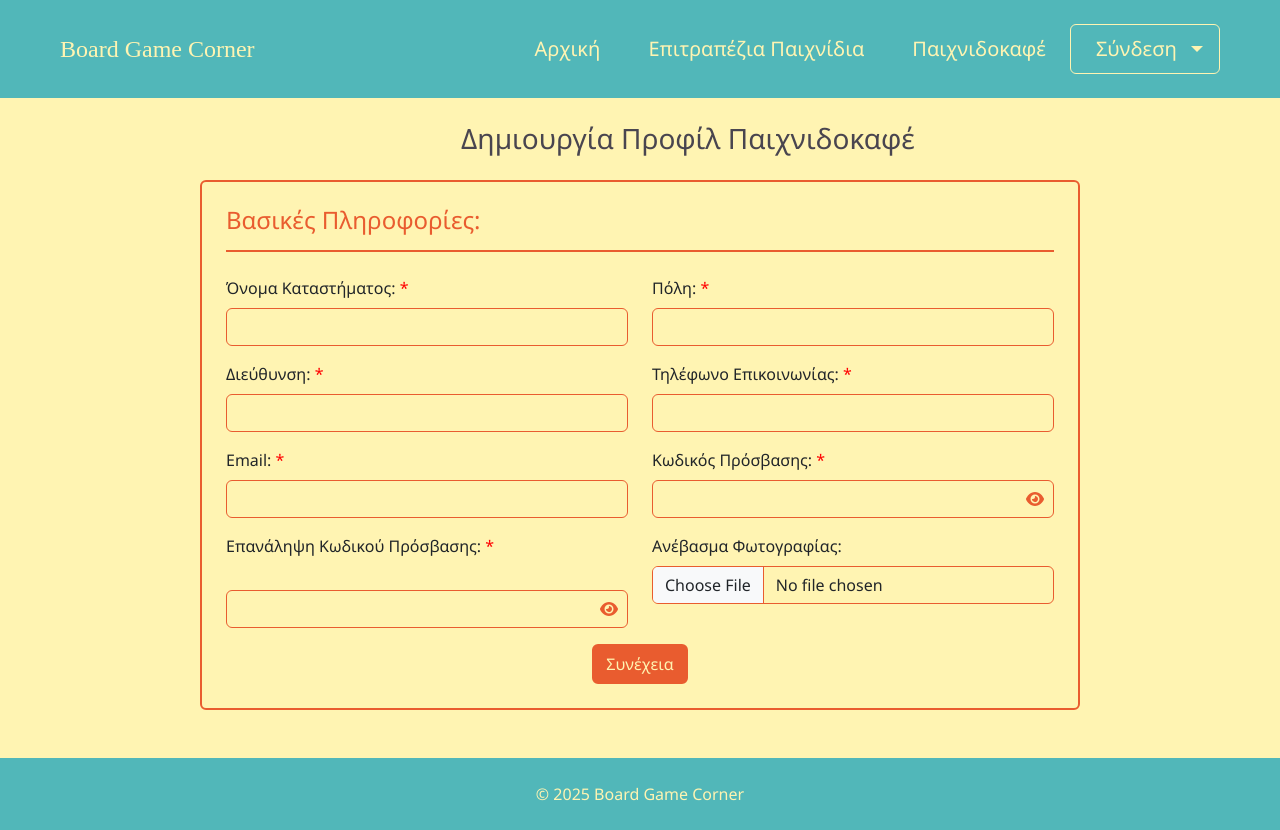
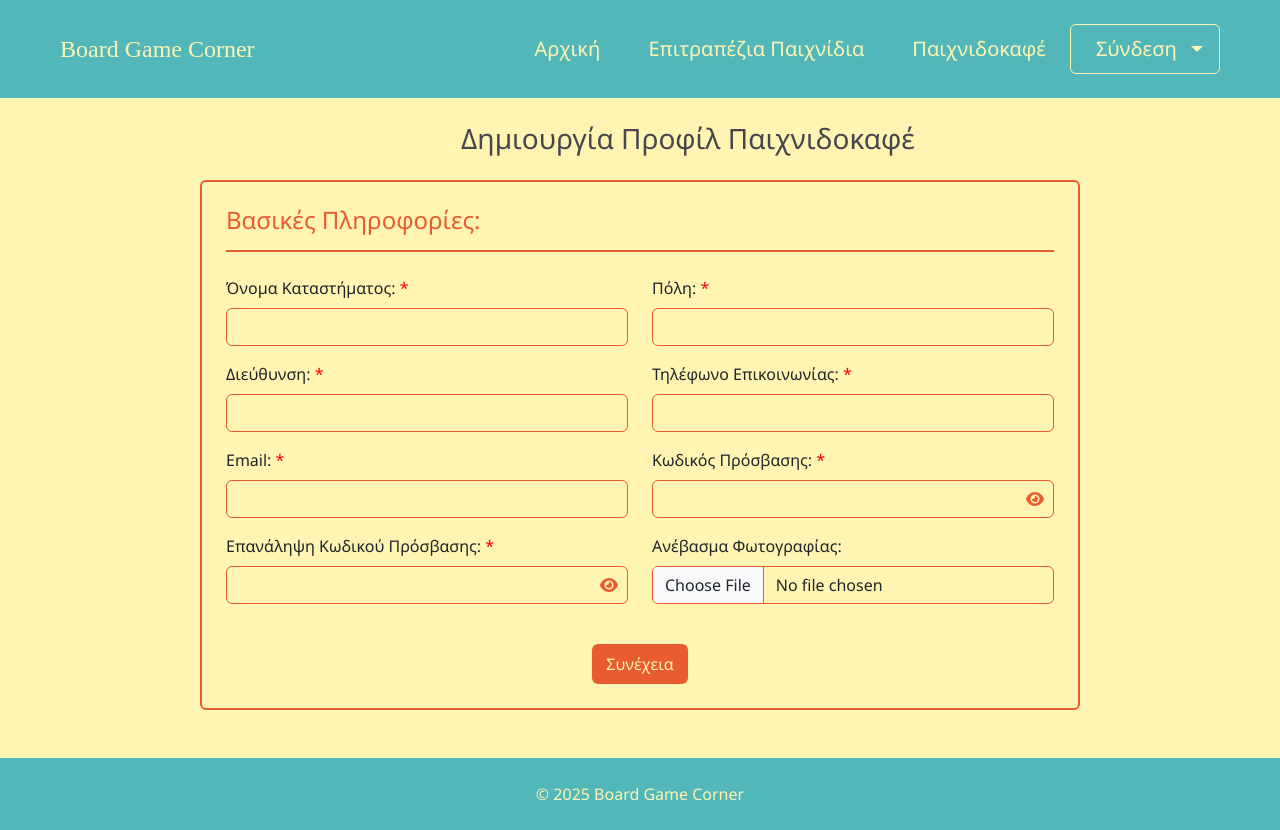
Before and after one commit to stellavl/board-game-corner, a React (Create React App) app in the folder frontend/: page /signup/business/basic-info in a window 1280 px wide. Built offline with nearby package versions, Linux system fonts and the light colour scheme; the HTML template or start-up script is replaced by a standard one.

Commit message:
Fix spacings

```diff
--- a/frontend/src/pages/SignUpBusinessBasicInfo.jsx
+++ b/frontend/src/pages/SignUpBusinessBasicInfo.jsx
@@ -184,17 +184,15 @@ const SignUpBusinessBasicInfo = () => {
                             </Form.Group>
                         </Col>
                     </Row>
-                    <Row className="mb-3 align-items-stretch">
-                      <Col md={6} className="d-flex flex-column">
-                            <Form.Group className="d-flex flex-column justify-content-between flex-grow-1">
-                                <Form.Label>Επανάληψη Κωδικού Πρόσβασης: <span style={{ color: "red" }}>*</span></Form.Label>
+                    <Row className="mb-3">
+                        <Col md={6}>
+                            <Form.Group className="h-100 d-flex flex-column">
+                                <Form.Label>
+                                    Επανάληψη Κωδικού Πρόσβασης: <span style={{ color: "red" }}>*</span>
+                                </Form.Label>
                                 <div style={{ position: "relative" }}>
                                     <Form.Control
-                                        type={
-                                            showPasswords.confirmPassword
-                                                ? "text"
-                                                : "password"
-                                        }
+                                        type={showPasswords.confirmPassword ? "text" : "password"}
                                         name="confirmPassword"
                                         value={formData.confirmPassword}
                                         onChange={handleChange}
@@ -204,14 +202,8 @@ const SignUpBusinessBasicInfo = () => {
                                         }}
                                     />
                                     <FontAwesomeIcon
-                                        icon={
-                                            showPasswords.confirmPassword
-                                                ? faEyeSlash
-                                                : faEye
-                                        }
-                                        onClick={() =>
-                                            togglePasswordVisibility("confirmPassword")
-                                        }
+                                        icon={showPasswords.confirmPassword ? faEyeSlash : faEye}
+                                        onClick={() => togglePasswordVisibility("confirmPassword")}
                                         style={{
                                             position: "absolute",
                                             top: "50%",
@@ -222,13 +214,17 @@ const SignUpBusinessBasicInfo = () => {
                                         }}
                                     />
                                 </div>
-                                {errors.confirmPassword && (
+                                <div style={{ minHeight: "1.25rem" }}>
+                                    {errors.confirmPassword ? (
                                         <div className="text-danger">{errors.confirmPassword}</div>
+                                    ) : (
+                                        <div style={{ visibility: "hidden" }}>&nbsp;</div>
                                     )}
+                                </div>
                             </Form.Group>
                         </Col>
-                        <Col md={6} className="d-flex flex-column justify-content-end">
-                           <Form.Group>
+                        <Col md={6}>
+                            <Form.Group className="h-100 d-flex flex-column">
                                 <Form.Label>Ανέβασμα Φωτογραφίας:</Form.Label>
                                 <Form.Control
                                     type="file"
@@ -240,10 +236,7 @@ const SignUpBusinessBasicInfo = () => {
                                         borderColor: "var(--color-orange)",
                                     }}
                                 />
-                            {/* Invisible placeholder to keep height */}
-                            <div style={{ minHeight: "1.25rem" /* adjust to error height */, visibility: "hidden" }}>
-                                &nbsp;
-                            </div>
+                                <div style={{ minHeight: "1.25rem", visibility: "hidden" }}>&nbsp;</div>
                                 {photoPreview && (
                                     <div className="mt-4 d-flex justify-content-center">
                                         <Image
```
Lines whose indentation alone changed are shown as unchanged.
